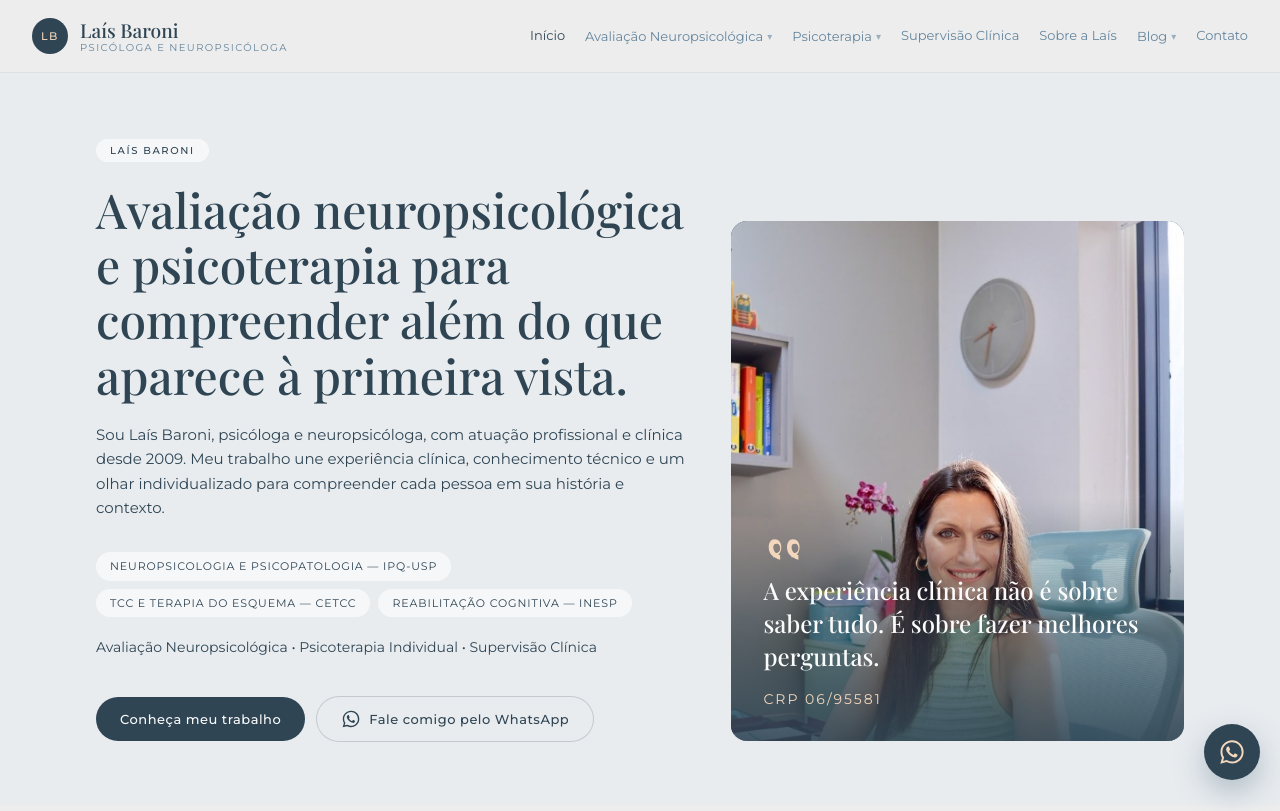
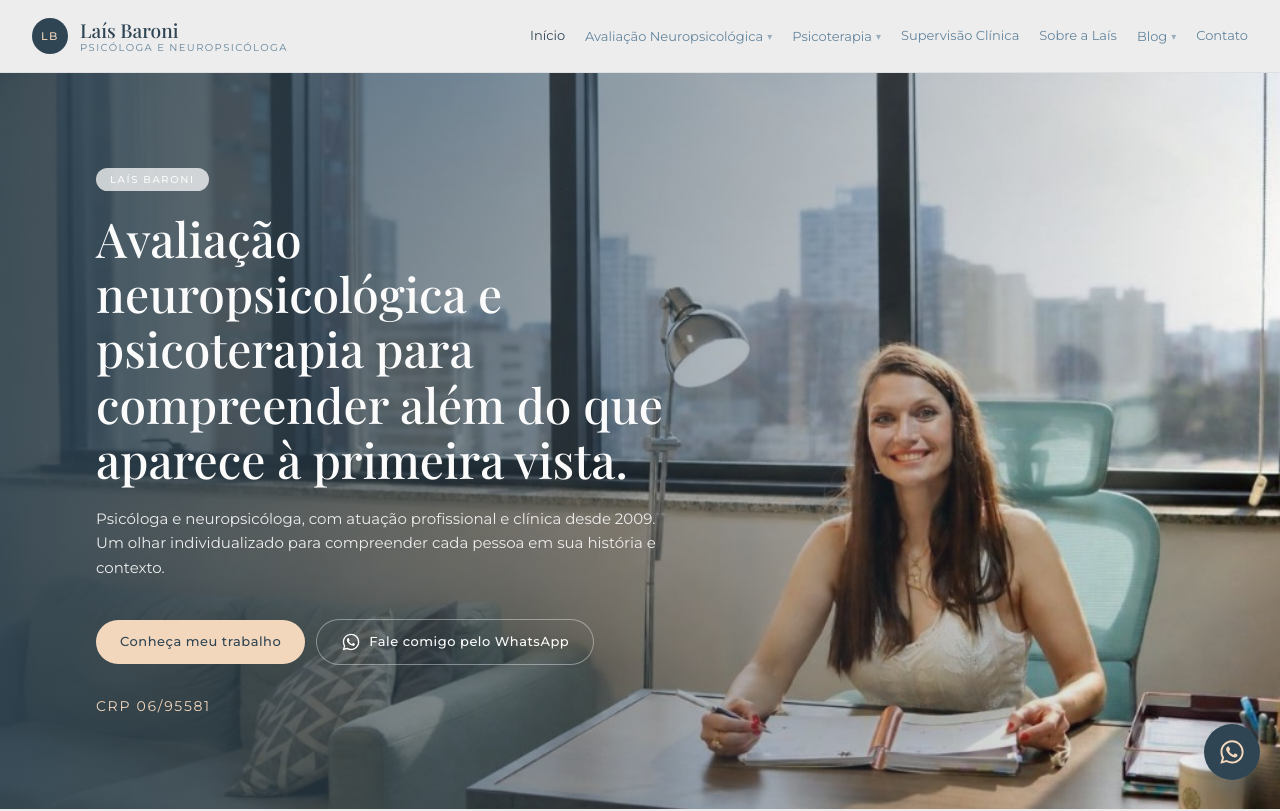
Before and after one commit to ccarolsevero/LaisBaroni, a Next.js app: page / in a window 1280 px wide. Shown: the top 811 px of the page. Built offline with nearby package versions, Linux system fonts and the light colour scheme; a web font is replaced by a local one.

Commit message:
Redesenha a hero principal com foto em tela cheia.
Espelha a nova imagem, remove o texto sobre a foto e deixa o visual fluido na home.

Co-authored-by: Cursor <cursoragent@cursor.com>

```diff
--- a/src/app/page.tsx
+++ b/src/app/page.tsx
@@ -50,64 +50,47 @@ const areas = [
 export default function Home() {
   return (
     <>
-      <section className="relative overflow-hidden bg-mist">
-        <div className="pointer-events-none absolute -top-28 right-[-5rem] h-80 w-80 rounded-full bg-soft/55 lg:hidden" />
-        <div className="pointer-events-none absolute bottom-[-6rem] left-[-4rem] h-72 w-72 rounded-full bg-peach/70 lg:hidden" />
-        <Container className="relative grid gap-10 py-14 lg:grid-cols-[1.25fr_0.95fr] lg:items-end lg:py-16">
-          <div>
-            <Pill>Laís Baroni</Pill>
-            <h1 className="font-display mt-5 max-w-3xl text-[2rem] leading-[1.15] font-medium text-balance sm:text-5xl">
+      <section className="relative min-h-[88vh] overflow-hidden bg-ink lg:min-h-[92vh]">
+        <Image
+          src={photos.heroHome.src}
+          alt={photos.heroHome.alt}
+          fill
+          priority
+          className="object-cover object-[70%_center] sm:object-[75%_center]"
+          sizes="100vw"
+        />
+        {/* Leitura à esquerda — sem texto sobre o rosto/foto */}
+        <div className="absolute inset-0 bg-gradient-to-r from-ink/88 via-ink/55 to-ink/10 sm:via-ink/45 sm:to-transparent" />
+        <Container className="relative flex min-h-[88vh] flex-col justify-end py-14 lg:min-h-[92vh] lg:justify-center lg:py-20">
+          <div className="max-w-xl text-white">
+            <Pill className="bg-white/15 text-white">Laís Baroni</Pill>
+            <h1 className="font-display mt-5 text-[2rem] leading-[1.15] font-medium text-balance sm:text-5xl">
               Avaliação neuropsicológica e psicoterapia para compreender além do
               que aparece à primeira vista.
             </h1>
-            <p className="hero-copy relative mt-5 max-w-2xl text-[15px] leading-relaxed sm:text-base">
-              Sou Laís Baroni, psicóloga e neuropsicóloga, com atuação
-              profissional e clínica desde 2009. Meu trabalho une experiência
-              clínica, conhecimento técnico e um olhar individualizado para
-              compreender cada pessoa em sua história e contexto.
+            <p className="mt-5 text-[15px] leading-relaxed text-white/90 sm:text-base">
+              Psicóloga e neuropsicóloga, com atuação profissional e clínica desde
+              2009. Um olhar individualizado para compreender cada pessoa em sua
+              história e contexto.
             </p>
-            <div className="mt-8 flex flex-wrap gap-2">
-              {site.credentials.map((item) => (
-                <span
-                  key={item}
-                  className="rounded-full bg-white/80 px-3.5 py-1.5 text-[11px] tracking-[0.08em] text-ink uppercase"
-                >
-                  {item}
-                </span>
-              ))}
-            </div>
-            <p className="hero-copy mt-5 text-sm">{site.services.join(" • ")}</p>
             <div className="mt-10 flex flex-col gap-3 sm:flex-row">
-              <ButtonLink href="#atuacao" variant="primary">
+              <ButtonLink href="#atuacao" variant="peach">
                 Conheça meu trabalho
               </ButtonLink>
-              <ButtonLink href={whatsappUrl()} variant="secondary" external>
+              <ButtonLink
+                href={whatsappUrl()}
+                variant="ghost"
+                external
+                className="ring-white/40"
+              >
                 <IconWhatsApp />
                 Fale comigo pelo WhatsApp
               </ButtonLink>
             </div>
+            <p className="mt-8 text-sm tracking-[0.12em] text-peach uppercase">
+              {site.crp}
+            </p>
           </div>
-
-          <aside className="relative mx-auto aspect-[3/4] w-full max-w-md overflow-hidden rounded-2xl bg-ink lg:mx-0 lg:aspect-auto lg:min-h-[520px] lg:max-w-none">
-            <Image
-              src={photos.heroHome.src}
-              alt={photos.heroHome.alt}
-              fill
-              className="object-cover object-top"
-              sizes="(max-width: 1024px) 90vw, 40vw"
-              priority
-            />
-            <div className="absolute inset-x-0 bottom-0 bg-gradient-to-t from-ink/90 via-ink/55 to-transparent p-6 pt-20 text-white sm:p-8">
-              <LineMarks className="mb-3 h-8 w-12 text-peach" />
-              <p className="font-display text-xl leading-snug font-medium sm:text-2xl">
-                A experiência clínica não é sobre saber tudo. É sobre fazer
-                melhores perguntas.
-              </p>
-              <p className="mt-4 text-sm tracking-[0.14em] text-peach uppercase">
-                {site.crp}
-              </p>
-            </div>
-          </aside>
         </Container>
       </section>
 
--- a/src/lib/photos.ts
+++ b/src/lib/photos.ts
@@ -1,6 +1,6 @@
 export const photos = {
   heroHome: {
-    src: "/photos/retrato-mesa.jpg",
+    src: "/photos/hero-principal.jpg",
     alt: "Laís Baroni em seu consultório",
   },
   sobre: {
```
Also changed, not shown: public/photos/hero-principal.jpg (added).
